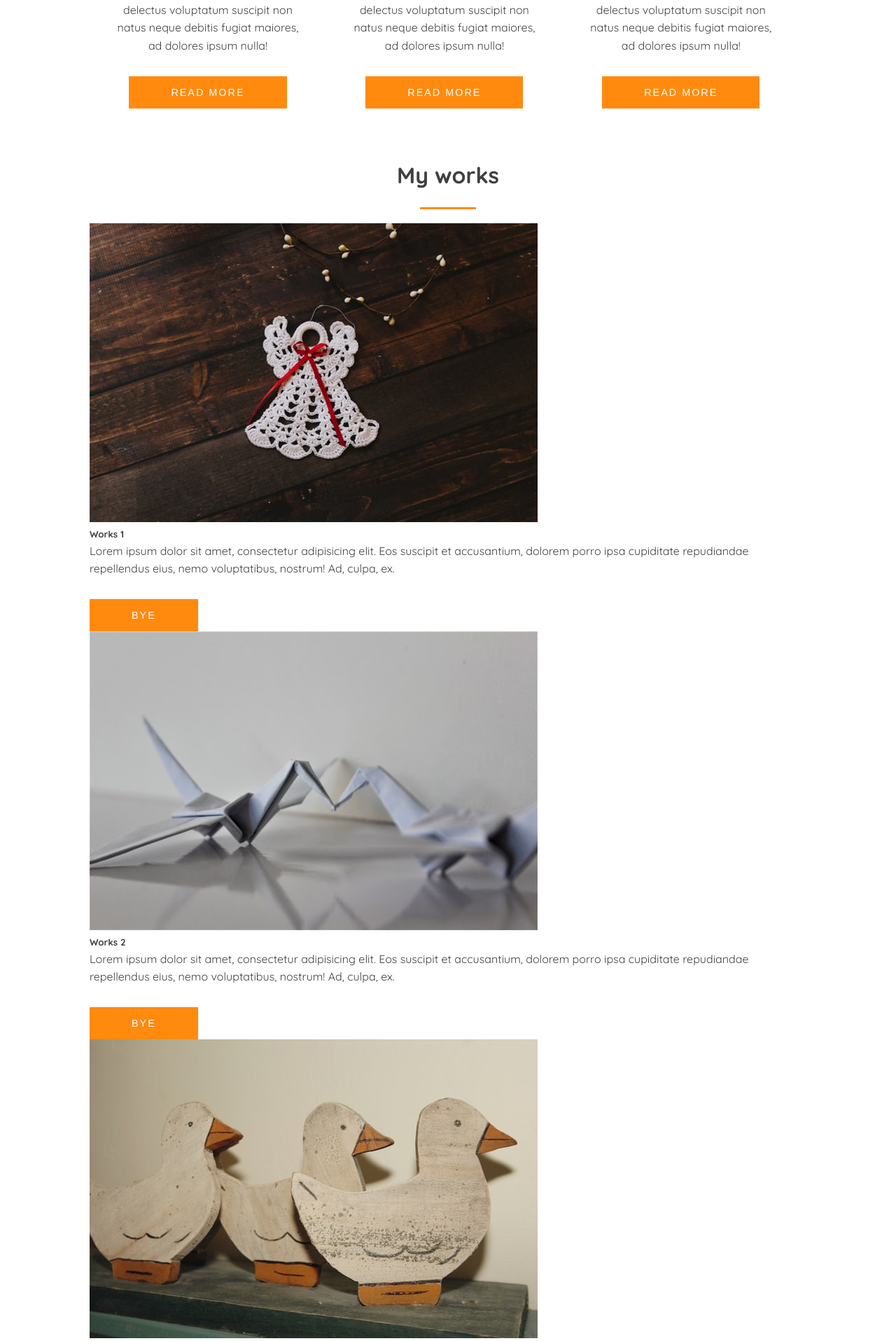
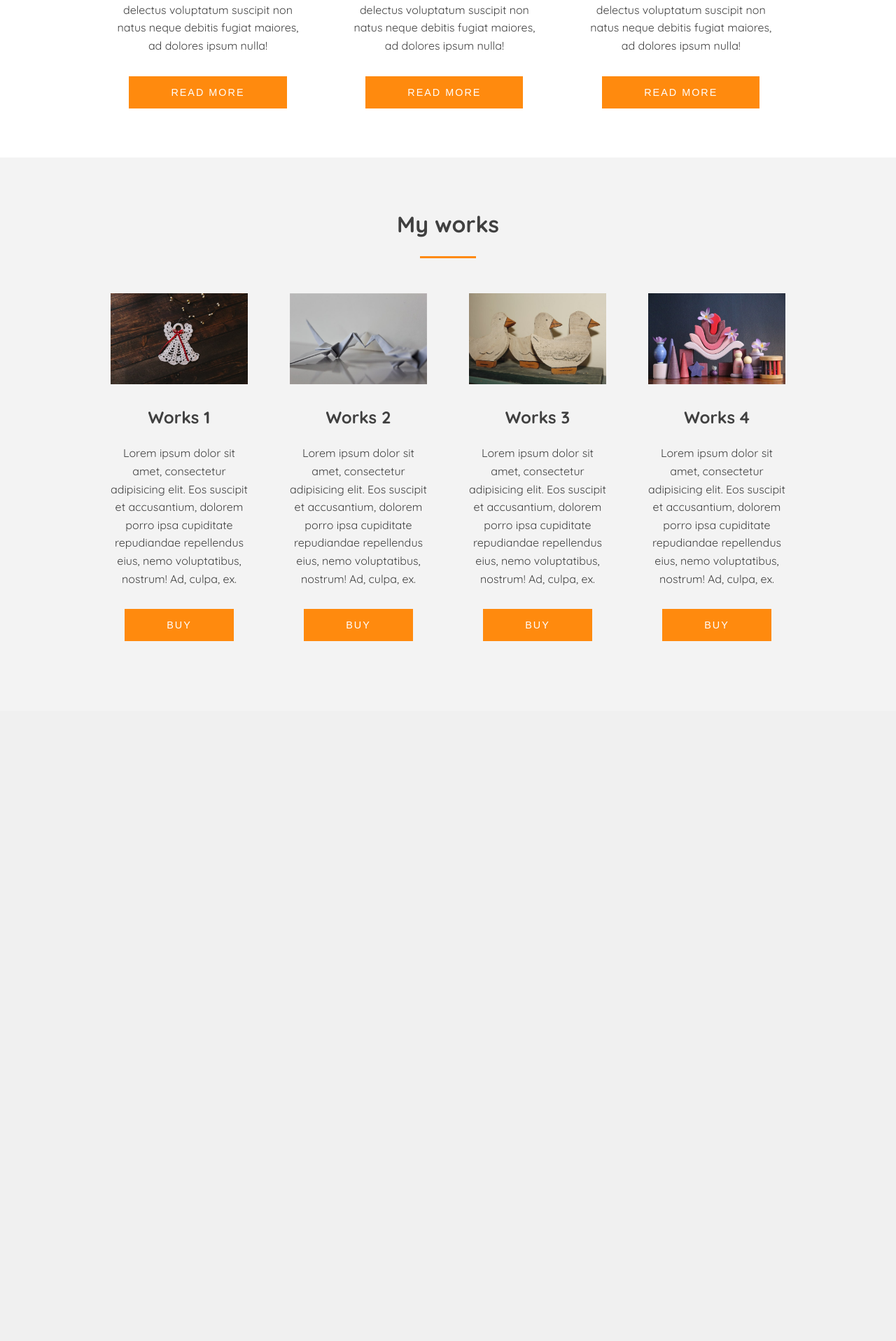
Before and after one commit to IvoAVR/30-dana-kodiranja-II, a PHP site: page / in a window 1280 px wide. Shown: the part 1234-3150 px from the top of the page at 70% size. After the commit the page ends 2150 px from the top, so only its background shows below. Run offline with PHP 8.4, Linux system fonts and the light colour scheme; some libraries are stand-ins or nearby versions.

Commit message:
products css

```diff
--- a/2-handmade/index.html
+++ b/2-handmade/index.html
@@ -65,25 +65,25 @@
                 <img src="img/works1.jpg" alt="">
                 <h5>Works 1</h5>
                 <p>Lorem ipsum dolor sit amet, consectetur adipisicing elit. Eos suscipit et accusantium, dolorem porro ipsa cupiditate repudiandae repellendus eius, nemo voluptatibus, nostrum! Ad, culpa, ex.</p>
-                <button type="button">Bye</button>
+                <button type="button">Buy</button>
             </article>
             <article>
                 <img src="img/works2.jpg" alt="">
                 <h5>Works 2</h5>
                 <p>Lorem ipsum dolor sit amet, consectetur adipisicing elit. Eos suscipit et accusantium, dolorem porro ipsa cupiditate repudiandae repellendus eius, nemo voluptatibus, nostrum! Ad, culpa, ex.</p>
-                <button type="button">Bye</button>
+                <button type="button">Buy</button>
             </article>
             <article>
                 <img src="img/works3.jpg" alt="">
                 <h5>Works 3</h5>
                 <p>Lorem ipsum dolor sit amet, consectetur adipisicing elit. Eos suscipit et accusantium, dolorem porro ipsa cupiditate repudiandae repellendus eius, nemo voluptatibus, nostrum! Ad, culpa, ex.</p>
-                <button type="button">Bye</button>
+                <button type="button">Buy</button>
             </article>
             <article>
                 <img src="img/works4.jpg" alt="">
                 <h5>Works 4</h5>
                 <p>Lorem ipsum dolor sit amet, consectetur adipisicing elit. Eos suscipit et accusantium, dolorem porro ipsa cupiditate repudiandae repellendus eius, nemo voluptatibus, nostrum! Ad, culpa, ex.</p>
-                <button type="button">Bye</button>
+                <button type="button">Buy</button>
             </article>
         </div>
     </section>
--- a/2-handmade/style.css
+++ b/2-handmade/style.css
@@ -123,8 +123,24 @@ services
 /***************
 products
 ***************/
-
-
+.products {
+    padding: var(--padding);
+    background: var(--lightgray);
+    text-align: center;
+}
+.products img {
+    width: 100%;
+    height: auto;
+}
+.products article {
+    width: 25%;
+    float: left;
+    padding: 30px;
+}
+.products h5 {
+    font-size: 1.5rem;
+    padding: 20px 0;
+}
 /***************
 footer
 ***************/
```
